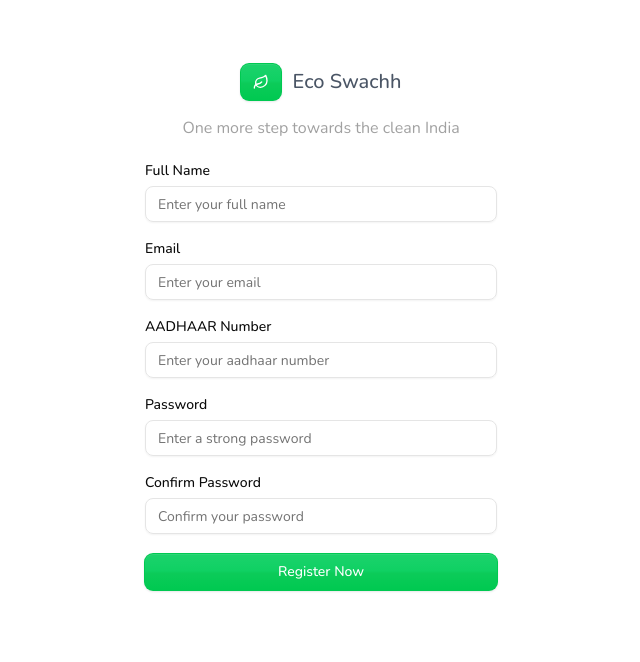
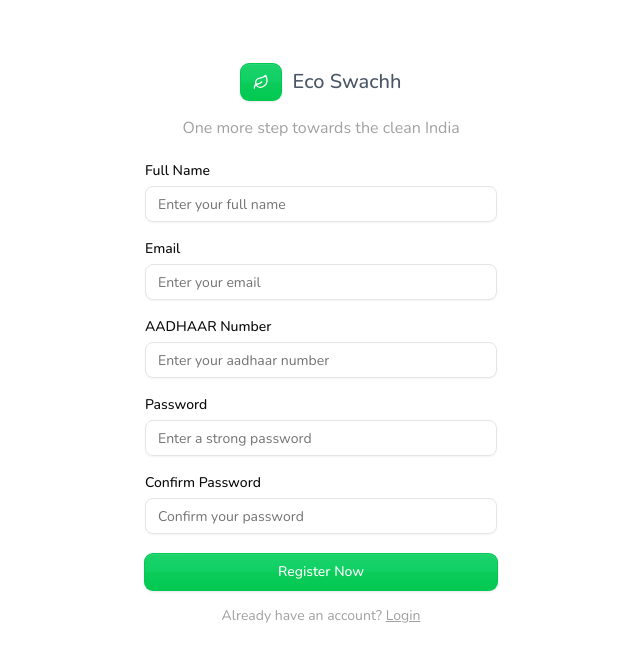
Before and after one commit to nilavtalukdar06/smart-waste-management, a Next.js app: page /register in a window 1280 px wide. Shown: the top 662 px of the page, without its empty margins (319-959 px from the left). Built offline with nearby package versions, Linux system fonts and the light colour scheme.

Commit message:
minor ui updates

```diff
--- a/src/app/(auth)/register/page.tsx
+++ b/src/app/(auth)/register/page.tsx
@@ -19,6 +19,7 @@ import { useRouter } from "next/navigation";
 import { useState } from "react";
 import toast from "react-hot-toast";
 import { Loader } from "lucide-react";
+import Link from "next/link";
 
 const formSchema = z
   .object({
@@ -62,11 +63,13 @@ export default function RegisterPage() {
       if (axios.isAxiosError(error)) {
         if (error.response?.status === 409) {
           toast.error("You have already registered");
-          router.push("/");
+          router.push("/login");
         } else {
-          setError(error?.message);
+          console.log(error?.message);
+          setError("Failed to register, please try again later");
         }
       } else {
+        console.log(error);
         setError("Failed to register, please try again later");
       }
     },
@@ -180,6 +183,12 @@ export default function RegisterPage() {
           </Button>
         </form>
       </Form>
+      <div className="w-full my-4 text-center text-neutral-400 text-sm font-light">
+        Already have an account?{" "}
+        <Link href="/login" className="underline">
+          Login
+        </Link>
+      </div>
     </section>
   );
 }
```
